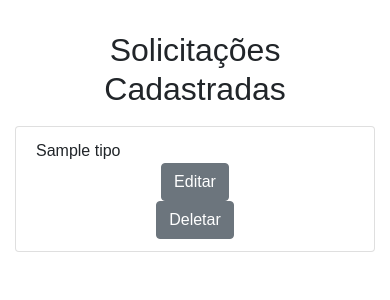
After one commit to adelson111/SAPH, a Django app: template Sistemas/Portal/SAPH/apps/solicitacao/templates/solicitacao/solicitacao_list.html in a window 390 px wide. The commit adds this page. Shown: the top 300 px of the page. Run offline with Django 3.2, Linux system fonts and the light colour scheme; the template is opened without the code that fills it: most values are stand-ins (such as "Sample title", 1, 10 or a date in 2020); some libraries are stand-ins or nearby versions.

Commit message:
CRUD Solicitação

```diff
--- /dev/null
+++ b/Sistemas/Portal/SAPH/apps/solicitacao/templates/solicitacao/solicitacao_list.html
@@ -0,0 +1,27 @@
+{% extends 'base.html' %}
+
+{%block title%}Setores Cadastrados{%endblock%}
+
+{% block main %}
+<div class="titulo">
+    <h2>Solicitações Cadastradas</h2>
+</div>
+
+<ul class="list-group">
+    {% for solicitacao in object_list %}
+    <li class="list-group-item">
+        <div class="row">
+            <div class="col-sm-9">
+                <span>{{solicitacao.tipo}}</span>
+            </div>
+            <div class="col-sm-1 centralizar">
+                <a href="{% url 'atualizar_solicitacao' solicitacao.pk %}"><button type="button" class="btn btn-secondary">Editar</button></a>
+            </div>
+            <div class="col-sm-2 centralizar">
+                <a href="{% url 'apagar_solicitacao' solicitacao.pk %}"><button type="button" class="btn btn-secondary">Deletar</button></a>
+            </div>
+        </div>
+    </li>
+    {%endfor%}
+</ul>
+{% endblock %}
--- a/Sistemas/Portal/SAPH/apps/solicitacao/urls.py
+++ b/Sistemas/Portal/SAPH/apps/solicitacao/urls.py
@@ -1,8 +1,10 @@
 from django.urls import path
 
-from .views import CadastrarSolicitacao
+from .views import CadastrarSolicitacao, ListarSolicitacao, AtualizarSolicitacao, ApagarSolicitacao
 
 urlpatterns = [
     path('cadastrar-solicitacao/', CadastrarSolicitacao.as_view(), name="cadasrtrar_solicitacao"),
-
+    path('atualizar-solicitacao/<int:pk>/', AtualizarSolicitacao.as_view(), name="atualizar_solicitacao"),
+    path('apagar-solicitacao/<int:pk>/', ApagarSolicitacao.as_view(), name="apagar_solicitacao"),
+    path('listar-solicitacao/', ListarSolicitacao.as_view(), name="listar_solicitacao"),
 ]
--- a/Sistemas/Portal/SAPH/templates/base.html
+++ b/Sistemas/Portal/SAPH/templates/base.html
@@ -72,7 +72,7 @@
                 <div class="dropdown-menu">
                     <a class="dropdown-item" href="{% url 'cadasrtrar_solicitacao' %}">Cadastrar</a>
                     <a class="dropdown-item" href="">Editar</a>
-                    <a class="dropdown-item" href="">Listar</a>
+                    <a class="dropdown-item" href="{% url 'listar_solicitacao' %}">Listar</a>
                     <a class="dropdown-item" href="">Cancelar</a>
                 </div>
             </li>
```
Also changed, not shown: Sistemas/Portal/SAPH/apps/solicitacao/templates/solicitacao/solicitacao_confirm_delete.html (added, +14 -0 lines), Sistemas/Portal/SAPH/apps/solicitacao/templates/solicitacao/solicitacao_update_form.html (added, +19 -0 lines), Sistemas/Portal/SAPH/apps/solicitacao/views.py (+22 -2 lines).
